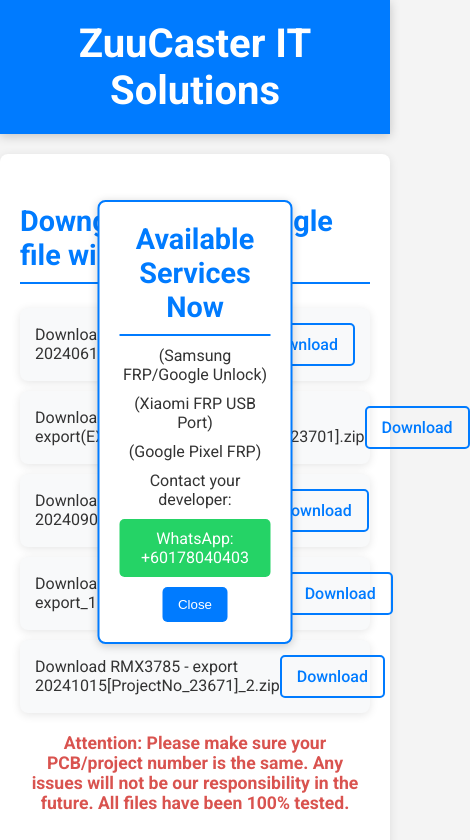
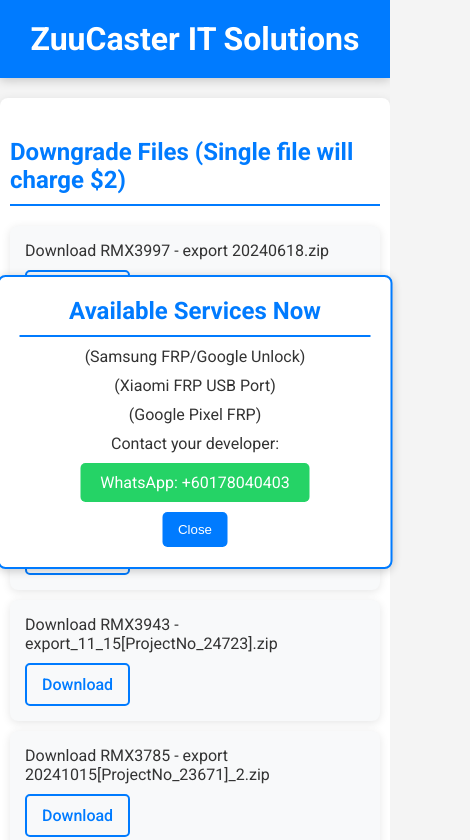
Before and after one commit to mobilesrepair/file-downgrade-auth, a plain HTML site: page index.html in a window 390 px wide. Shown: the top 840 px of the page, 470 px wide, since content can reach past the window. Drawn offline with Linux system fonts and the light colour scheme.

Commit message:
Update index.html

```diff
--- a/index.html
+++ b/index.html
@@ -110,6 +110,8 @@
             z-index: 1000;
             padding: 20px;
             text-align: center;
+            width: 90%; /* Responsive width */
+            max-width: 400px; /* Max width for larger screens */
         }
         .popup h2 {
             margin: 0 0 10px;
@@ -129,6 +131,24 @@
         }
         .popup button:hover {
             background-color: #0056b3;
+        }
+        @media (max-width: 768px) {
+            .container {
+                padding: 10px;
+            }
+            h1 {
+                font-size: 2em;
+            }
+            h2 {
+                font-size: 1.5em;
+            }
+            .card {
+                flex-direction: column; /* Stack card elements on smaller screens */
+                align-items: flex-start; /* Align items to the start */
+            }
+            .card a {
+                margin-top: 10px; /* Add space between text and button */
+            }
         }
     </style>
 </head>
```
